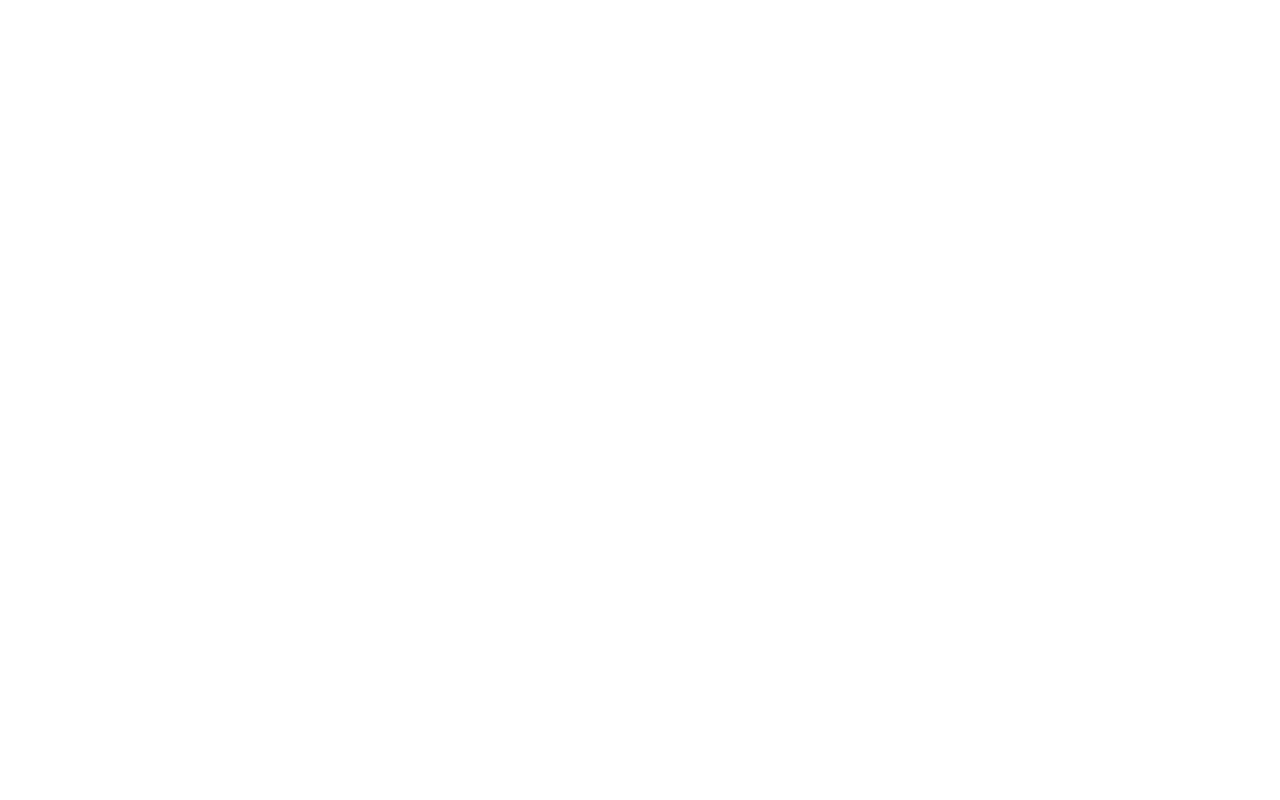
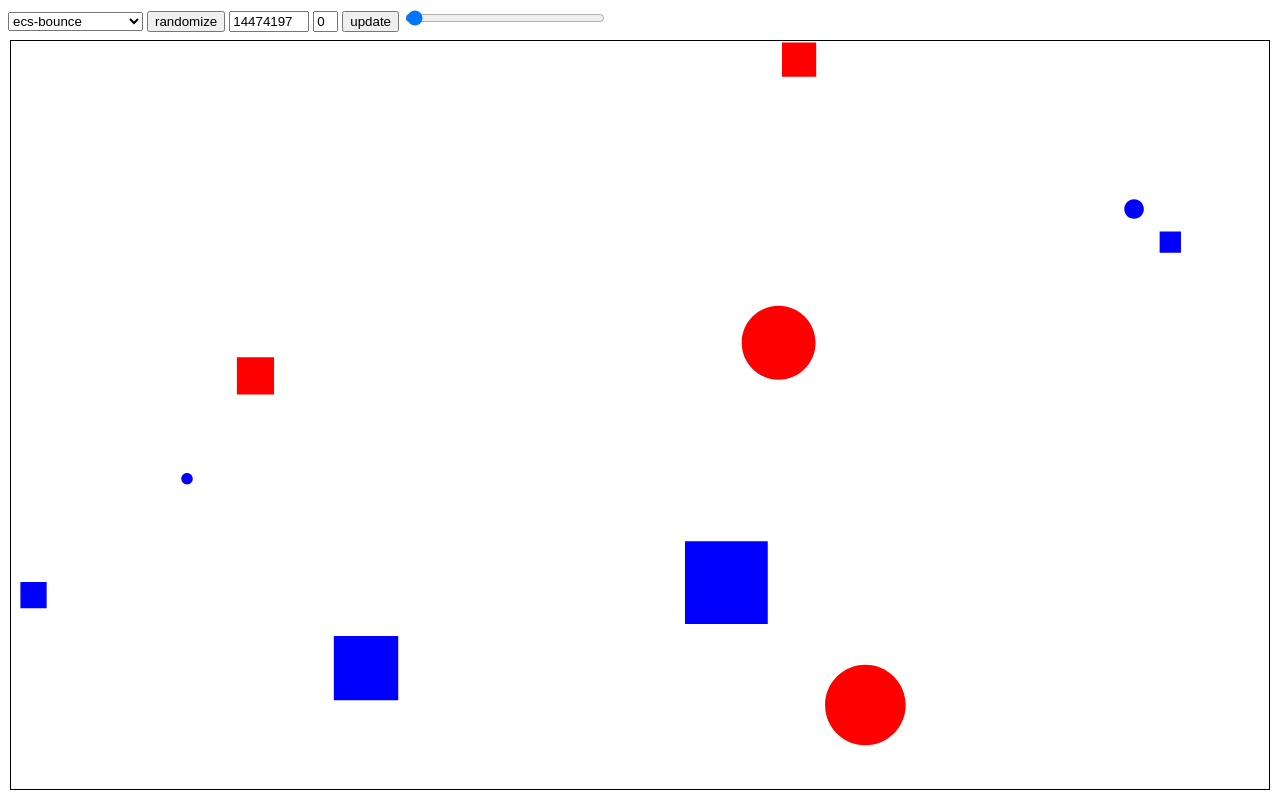
Before and after one commit to redplant3d/redgeometry, a plain HTML site: page index.html in a window 1280 px wide. Drawn offline with Linux system fonts and the light colour scheme; the site is published under a folder, as on GitHub Pages, so addresses that start at the root find nothing.

Commit message:
Deploying to gh-pages from @ redplant3d/redgeometry@616e887d5272c39761ce832727aa7c6b5d0dd5d5 🚀

```diff
--- a/index.html
+++ b/index.html
@@ -1,7 +1,7 @@
 <html>
     <head>
         <title>redgeometry-app</title>
-      <script type="module" crossorigin src="/assets/index-TDwrjxth.js"></script>
+      <script type="module" crossorigin src="./assets/index-TDwrjxth.js"></script>
     </head>
     <body>
     </body>
```
